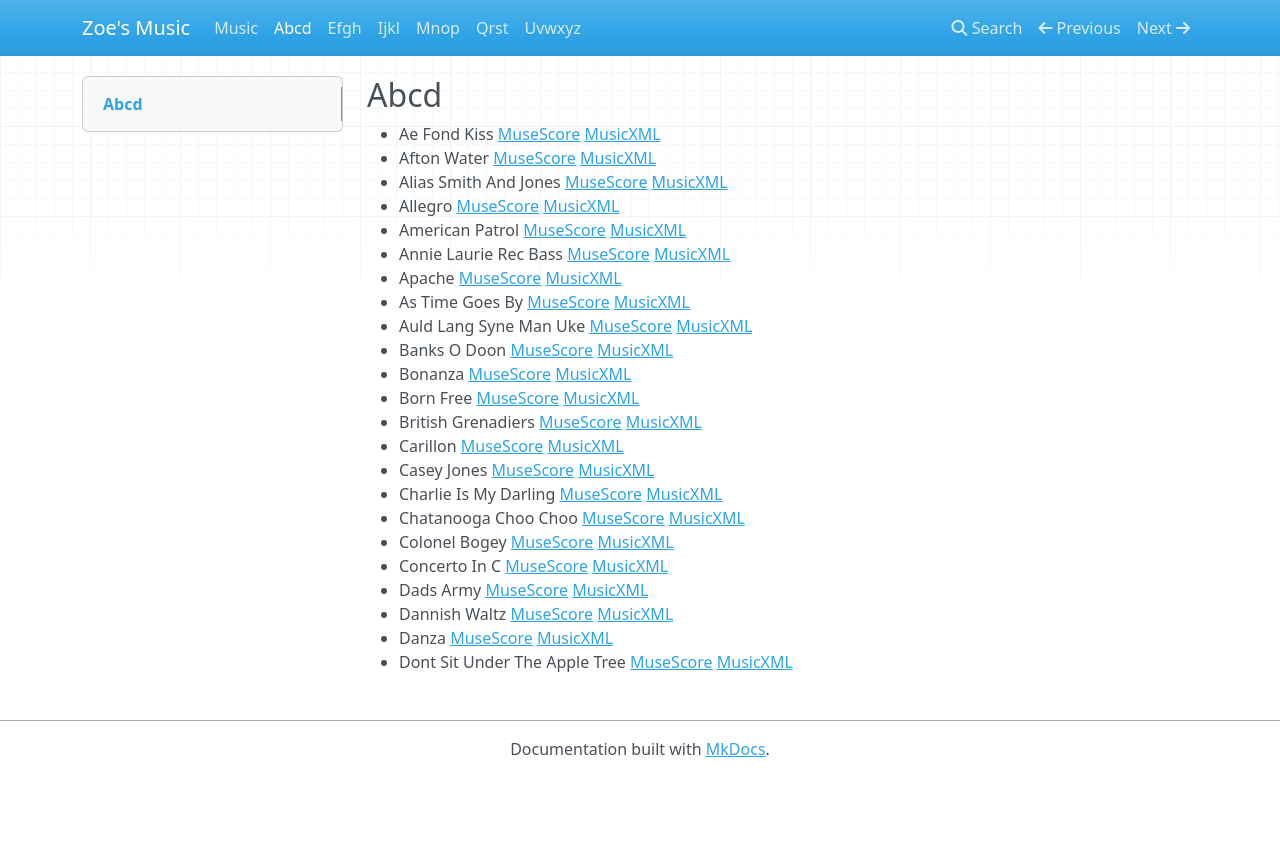
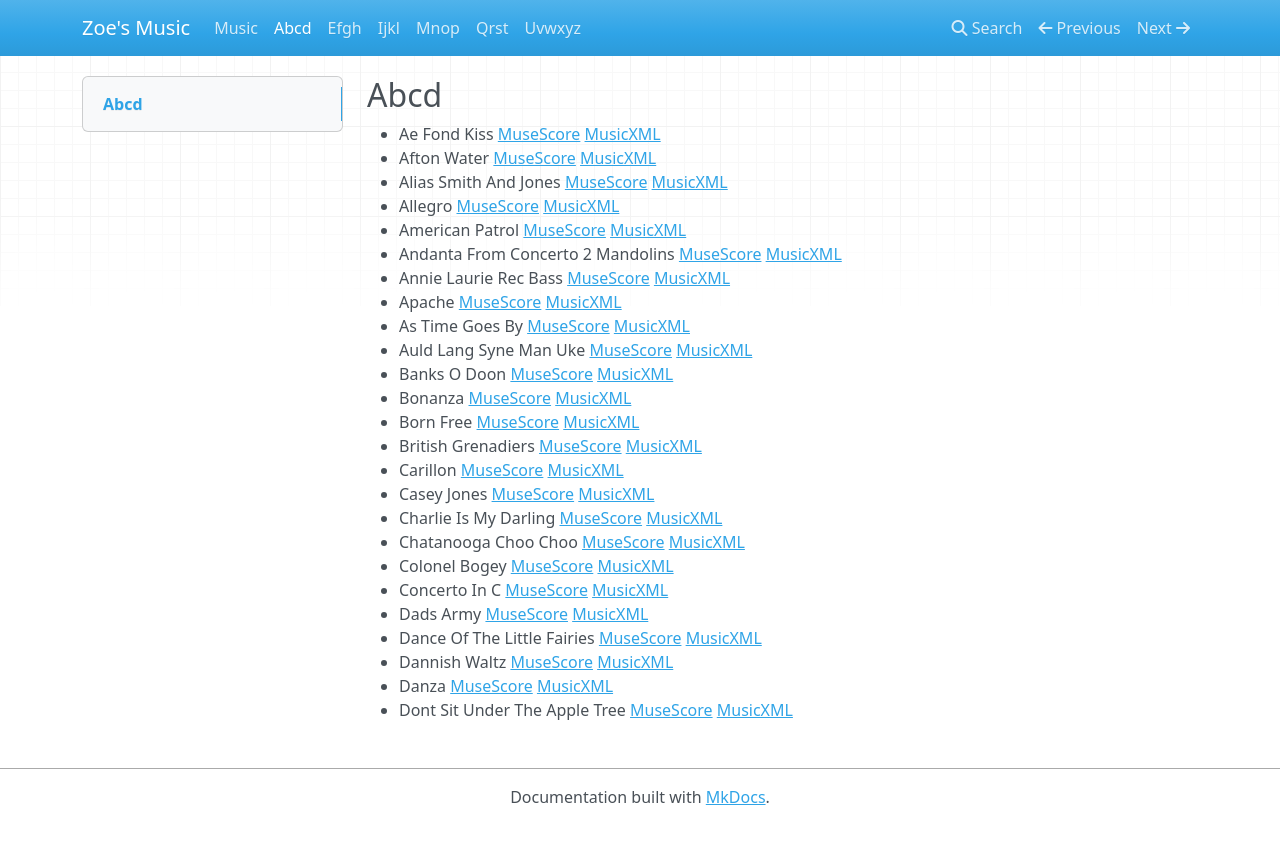
Before and after one commit to paulscottrobson/zoe-music, an MkDocs documentation site: the page built from website/docs/abcd.md, in a window 1280 px wide. Shown: the top 844 px of the page. Built offline with MkDocs 1.6.1, drawn with Linux system fonts in a browser that asks for light colours; nearby versions of some CDN libraries.

Commit message:
Added modern format files

```diff
--- a/website/docs/abcd.md
+++ b/website/docs/abcd.md
@@ -5,6 +5,7 @@
 - Alias Smith And Jones [MuseScore](./alias_smith_and_jones.mscz) [MusicXML](./alias_smith_and_jones.mxl)
 - Allegro [MuseScore](./allegro.mscz) [MusicXML](./allegro.mxl)
 - American Patrol [MuseScore](./american_patrol.mscz) [MusicXML](./american_patrol.mxl)
+- Andanta From Concerto 2 Mandolins [MuseScore](./andanta_from_concerto_2_mandolins.mscz) [MusicXML](./andanta_from_concerto_2_mandolins.mxl)
 - Annie Laurie Rec Bass [MuseScore](./annie_laurie_rec_bass.mscz) [MusicXML](./annie_laurie_rec_bass.mxl)
 - Apache [MuseScore](./apache.mscz) [MusicXML](./apache.mxl)
 - As Time Goes By [MuseScore](./as_time_goes_by.mscz) [MusicXML](./as_time_goes_by.mxl)
@@ -20,6 +21,7 @@
 - Colonel Bogey [MuseScore](./colonel_bogey.mscz) [MusicXML](./colonel_bogey.mxl)
 - Concerto In C [MuseScore](./concerto_in_c.mscz) [MusicXML](./concerto_in_c.mxl)
 - Dads Army [MuseScore](./dads_army.mscz) [MusicXML](./dads_army.mxl)
+- Dance Of The Little Fairies [MuseScore](./dance_of_the_little_fairies.mscz) [MusicXML](./dance_of_the_little_fairies.mxl)
 - Dannish Waltz [MuseScore](./dannish_waltz.mscz) [MusicXML](./dannish_waltz.mxl)
 - Danza [MuseScore](./danza.mscz) [MusicXML](./danza.mxl)
 - Dont Sit Under The Apple Tree [MuseScore](./dont_sit_under_the_apple_tree.mscz) [MusicXML](./dont_sit_under_the_apple_tree.mxl)
```
Also changed, not shown: website/docs/uvwxyz.md (+1 -0 lines), 7 other files.
